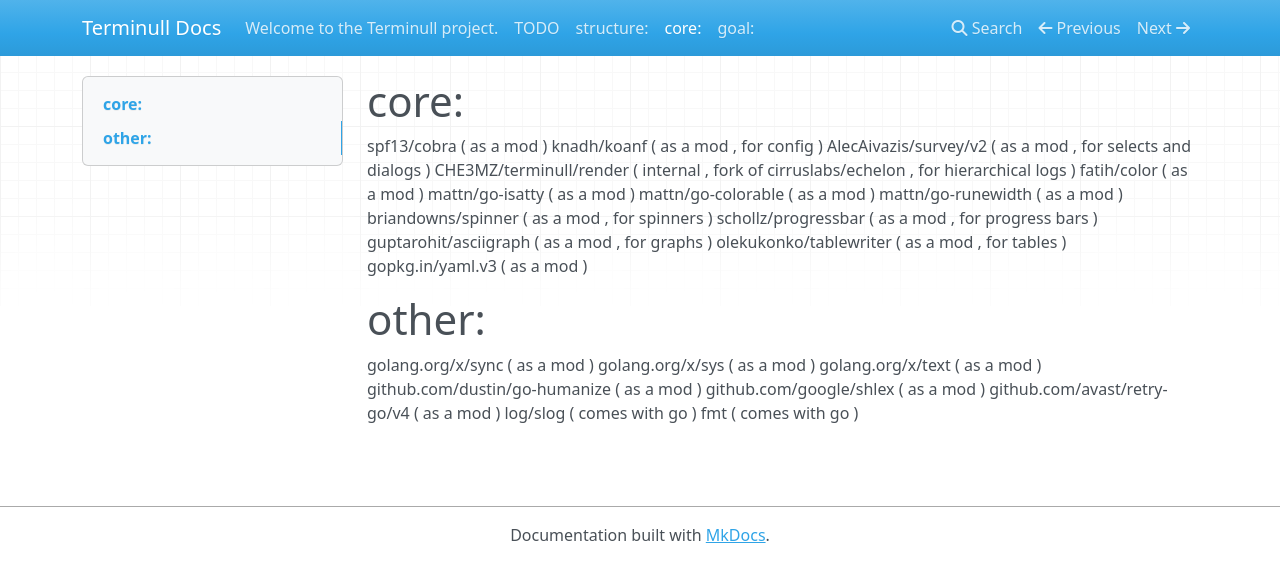
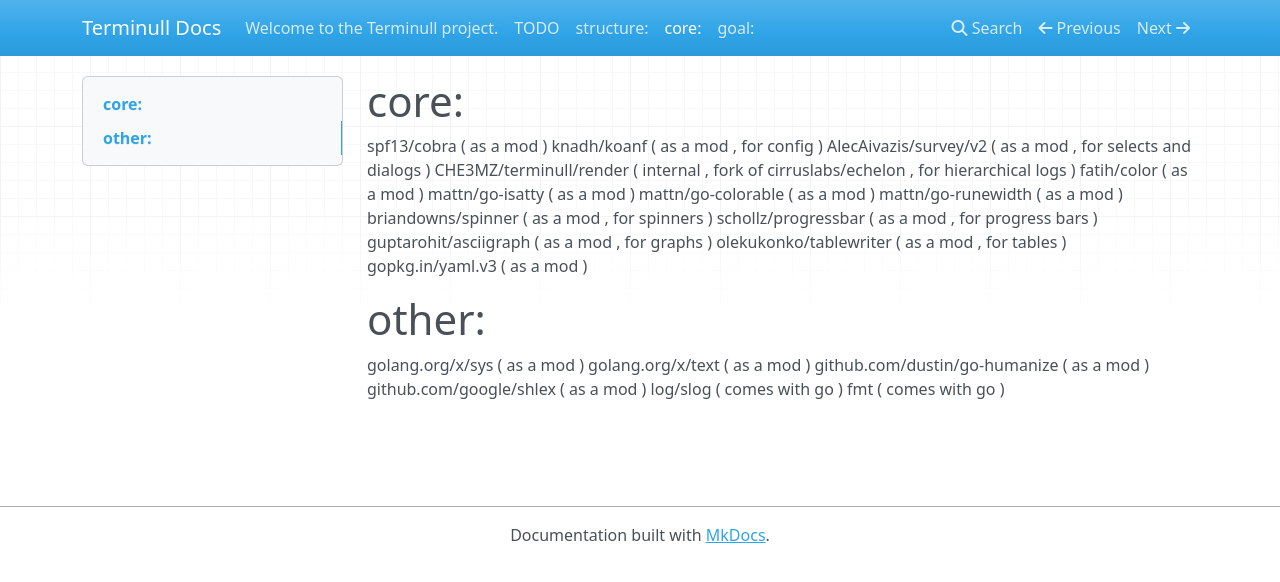
Before and after one commit to CHE3MZ/terminull, an MkDocs documentation site: the page built from docs/dependencies.md, in a window 1280 px wide. Shown: the top 582 px of the page. Built offline with MkDocs 1.6.1, drawn with Linux system fonts in a browser that asks for light colours; nearby versions of some CDN libraries.

Commit message:
chore: tidy modules and sync dependency docs

```diff
--- a/docs/dependencies.md
+++ b/docs/dependencies.md
@@ -16,11 +16,9 @@ gopkg.in/yaml.v3 ( as a mod )
 
 # other:
 
-golang.org/x/sync ( as a mod )
 golang.org/x/sys ( as a mod )
 golang.org/x/text ( as a mod )
 github.com/dustin/go-humanize ( as a mod )
 github.com/google/shlex ( as a mod )
-github.com/avast/retry-go/v4 ( as a mod )
 log/slog ( comes with go )
 fmt ( comes with go )
```
Also changed, not shown: docs/TODO.md (+1 -1 lines), 2 other files.
